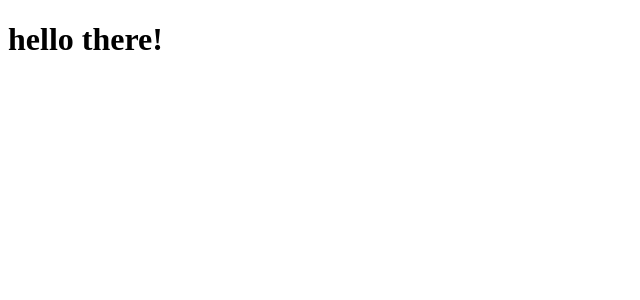
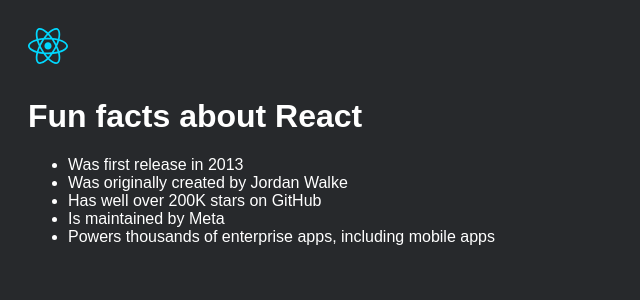
Before and after one commit to Nerevakiin/React_Fundamentals, a React (Vite) app in the folder first-react/: page / in a window 1280 px wide. Shown: the top 300 px of the page, without its empty margins (0-640 px from the left). Built offline with nearby package versions, Linux system fonts and the light colour scheme.

Commit message:
making of the first list

```diff
--- a/first-react/index.html
+++ b/first-react/index.html
@@ -2,6 +2,7 @@
 <html lang="en">
   <head>
     <meta charset="UTF-8" />
+    <link rel="stylesheet" href="/src/index.css">
     <link rel="icon" type="image/svg+xml" href="/favicon.svg" />
     <meta name="viewport" content="width=device-width, initial-scale=1.0" />
     <title>first-react</title>
--- a/first-react/src/index.css
+++ b/first-react/src/index.css
@@ -1,111 +1,10 @@
-:root {
-  --text: #6b6375;
-  --text-h: #08060d;
-  --bg: #fff;
-  --border: #e5e4e7;
-  --code-bg: #f4f3ec;
-  --accent: #aa3bff;
-  --accent-bg: rgba(170, 59, 255, 0.1);
-  --accent-border: rgba(170, 59, 255, 0.5);
-  --social-bg: rgba(244, 243, 236, 0.5);
-  --shadow:
-    rgba(0, 0, 0, 0.1) 0 10px 15px -3px, rgba(0, 0, 0, 0.05) 0 4px 6px -2px;
-
-  --sans: system-ui, 'Segoe UI', Roboto, sans-serif;
-  --heading: system-ui, 'Segoe UI', Roboto, sans-serif;
-  --mono: ui-monospace, Consolas, monospace;
-
-  font: 18px/145% var(--sans);
-  letter-spacing: 0.18px;
-  color-scheme: light dark;
-  color: var(--text);
-  background: var(--bg);
-  font-synthesis: none;
-  text-rendering: optimizeLegibility;
-  -webkit-font-smoothing: antialiased;
-  -moz-osx-font-smoothing: grayscale;
-
-  @media (max-width: 1024px) {
-    font-size: 16px;
-  }
-}
-
-@media (prefers-color-scheme: dark) {
-  :root {
-    --text: #9ca3af;
-    --text-h: #f3f4f6;
-    --bg: #16171d;
-    --border: #2e303a;
-    --code-bg: #1f2028;
-    --accent: #c084fc;
-    --accent-bg: rgba(192, 132, 252, 0.15);
-    --accent-border: rgba(192, 132, 252, 0.5);
-    --social-bg: rgba(47, 48, 58, 0.5);
-    --shadow:
-      rgba(0, 0, 0, 0.4) 0 10px 15px -3px, rgba(0, 0, 0, 0.25) 0 4px 6px -2px;
-  }
-
-  #social .button-icon {
-    filter: invert(1) brightness(2);
-  }
-}
-
 body {
-  margin: 0;
-}
-
-#root {
-  width: 1126px;
-  max-width: 100%;
-  margin: 0 auto;
-  text-align: center;
-  border-inline: 1px solid var(--border);
-  min-height: 100svh;
-  display: flex;
-  flex-direction: column;
-  box-sizing: border-box;
-}
-
-h1,
-h2 {
-  font-family: var(--heading);
-  font-weight: 500;
-  color: var(--text-h);
+    padding: 20px;
+    font-family: Arial, Helvetica, sans-serif;
+    background: #27292c;
+    color: white;
 }
 
 h1 {
-  font-size: 56px;
-  letter-spacing: -1.68px;
-  margin: 32px 0;
-  @media (max-width: 1024px) {
-    font-size: 36px;
-    margin: 20px 0;
-  }
+    margin-top: 30px;
 }
-h2 {
-  font-size: 24px;
-  line-height: 118%;
-  letter-spacing: -0.24px;
-  margin: 0 0 8px;
-  @media (max-width: 1024px) {
-    font-size: 20px;
-  }
-}
-p {
-  margin: 0;
-}
-
-code,
-.counter {
-  font-family: var(--mono);
-  display: inline-flex;
-  border-radius: 4px;
-  color: var(--text-h);
-}
-
-code {
-  font-size: 15px;
-  line-height: 135%;
-  padding: 4px 8px;
-  background: var(--code-bg);
-}
--- a/first-react/src/index.jsx
+++ b/first-react/src/index.jsx
@@ -1,7 +1,18 @@
 import { createRoot } from 'react-dom/client'
+import reactSvg from './assets/react.svg'
 
 const root = createRoot(document.getElementById("root"))
 
 root.render(
-  <h1>hello there!</h1>
+  <main>
+    <img src={reactSvg} width="40px" />
+    <h1>Fun facts about React</h1>
+    <ul>
+      <li>Was first release in 2013</li>
+      <li>Was originally created by Jordan Walke</li>
+      <li>Has well over 200K stars on GitHub</li>
+      <li>Is maintained by Meta</li>
+      <li>Powers thousands of enterprise apps, including mobile apps</li>
+    </ul>
+  </main>
 )
```
Also changed, not shown: first-react/src/main.jsx (deleted, +0 -10 lines), first-react/src/App.css (added).
